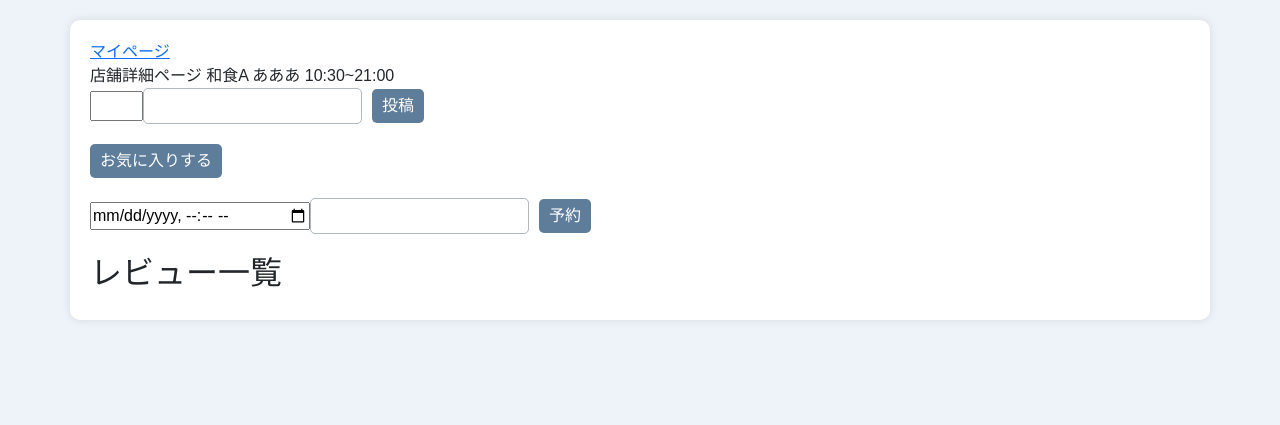
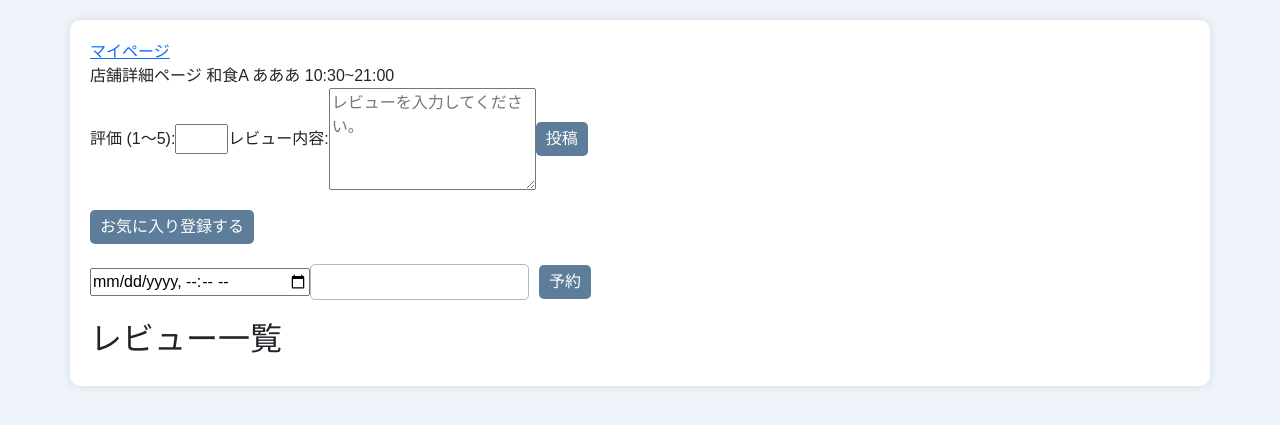
Before and after one commit to o1-mat/django-tabelog-kadai, a Django app: page /restaurant/1 in a window 1280 px wide. Shown: the top 425 px of the page. Run offline with Django 5.2, Linux system fonts and the light colour scheme; data comes from the database, SQL or seed files in the repository; data that the repository does not hold is empty; parts of the project's set-up code (start-up, migrations or seed data) failed here and were passed over.

Commit message:
Add files via upload

```diff
--- a/kadai_002/templates/nagoyameshi/mypage.html
+++ b/kadai_002/templates/nagoyameshi/mypage.html
@@ -15,7 +15,7 @@
     </div>
     {% endfor %}
 {% else %}
-    <p>現在、予約はありません。</p>
+    <p>現在、お気に入り店舗はありません。</p>
 {% endif %}
 
 
--- a/kadai_002/templates/nagoyameshi/restaurant.html
+++ b/kadai_002/templates/nagoyameshi/restaurant.html
@@ -21,16 +21,19 @@
     <input type="text" name="restaurant" value="{{ restaurant.id }}">
     {% endcomment %}
 
+    <label for="star">評価 (1〜5):</label>
     <input type="number" name="star" min="1" max="5">
-    <input type="text" name="content">
+    <label for="content">レビュー内容:</label>
+    <textarea id="content" name="content" rows="4" placeholder="レビューを入力してください。" required></textarea>
 
     <input type="submit" value="投稿">
 </form>
 
+
 {# TODO:お気に入りのボタンを用意する #}
 <form action="{% url 'favorite' restaurant.id %}" method="post">
     {% csrf_token %}
-    <input type="submit" value="お気に入りする">
+    <input type="submit" value="お気に入り登録する">
 </form>
 
 
```
